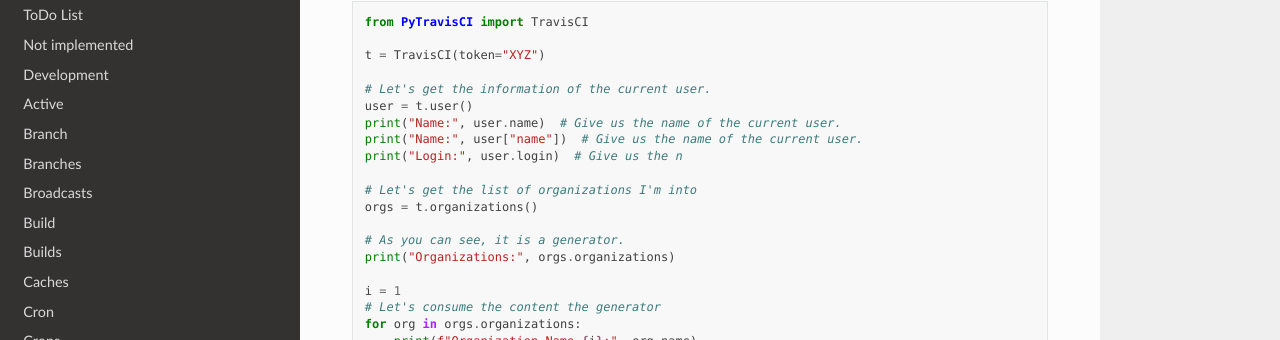
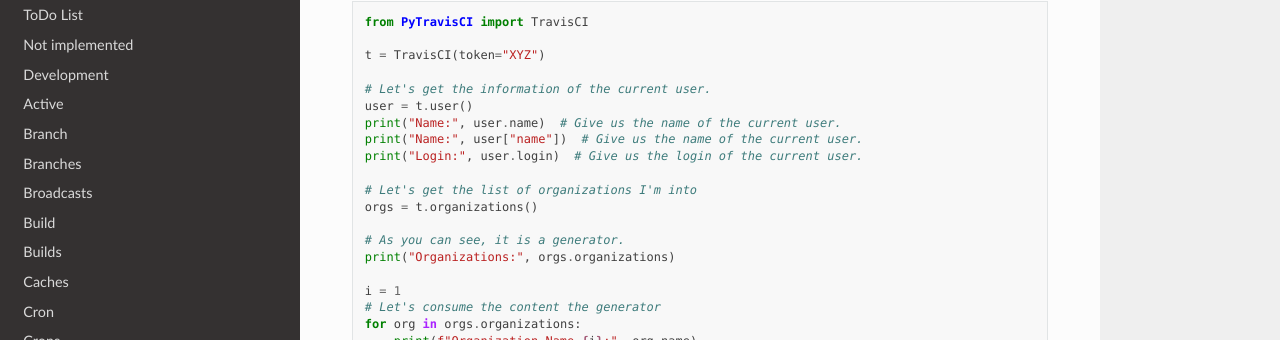
Before and after one commit to funilrys/PyTravisCI, a Sphinx documentation site: the page built from docs/source/usage.rst, in a window 1280 px wide and 1211 px high. Shown: the part 407-747 px from the top of the window. Built offline with Sphinx 7.4.7 and the Read the Docs theme 2.0.0, drawn with Linux system fonts in a browser that asks for light colours.

Commit message:
Fix typo

```diff
--- a/docs/source/usage.rst
+++ b/docs/source/usage.rst
@@ -23,7 +23,7 @@
     user = t.user()
     print("Name:", user.name)  # Give us the name of the current user.
     print("Name:", user["name"])  # Give us the name of the current user.
-    print("Login:", user.login)  # Give us the n
+    print("Login:", user.login)  # Give us the login of the current user.
 
     # Let's get the list of organizations I'm into
     orgs = t.organizations()
```
